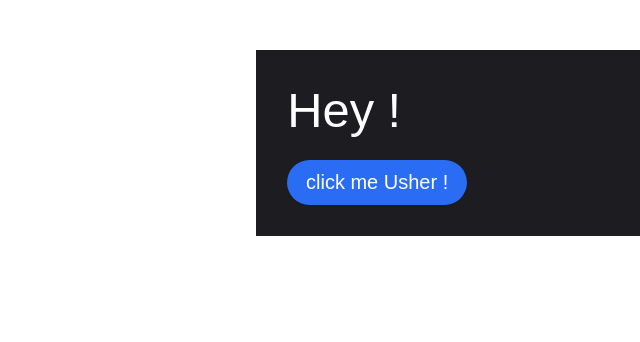
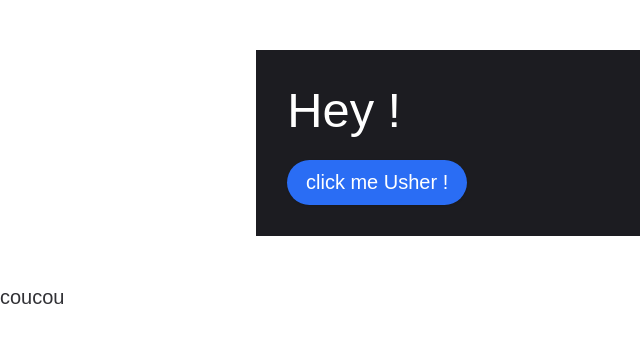
Before and after one commit to Alexandre-Loretzin/coucou-usher, a plain HTML site: page index.html in a window 1280 px wide. Shown: the full height of the page, 0-640 px from the left. Drawn offline with Linux system fonts and the light colour scheme.

Commit message:
add usher

```diff
--- a/assets/js/usher.js
+++ b/assets/js/usher.js
@@ -203,3 +203,5 @@
 		});
 	}
 }());
+
+console.log('coucou');
--- a/index.html
+++ b/index.html
@@ -23,8 +23,7 @@
     </div>
   </section>
 
-
-
+  coucou
 
   <div class="modal modal--animate-scale flex flex-center bg-contrast-higher bg-opacity-90% padding-md js-modal" id="modal-name-1">
     <div class="modal__content width-100% max-width-xs bg radius-md shadow-md" role="alertdialog" aria-labelledby="modal-title-1" aria-describedby="modal-description-1">
```
